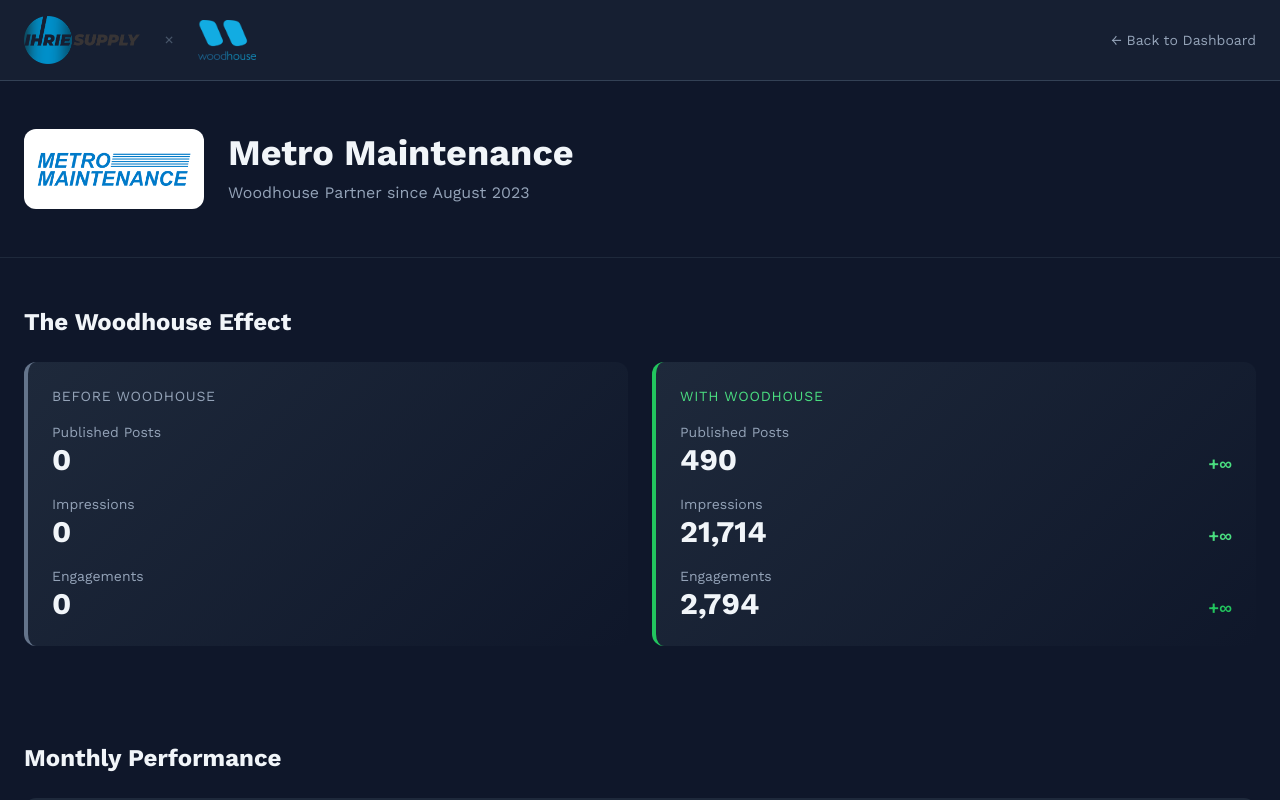
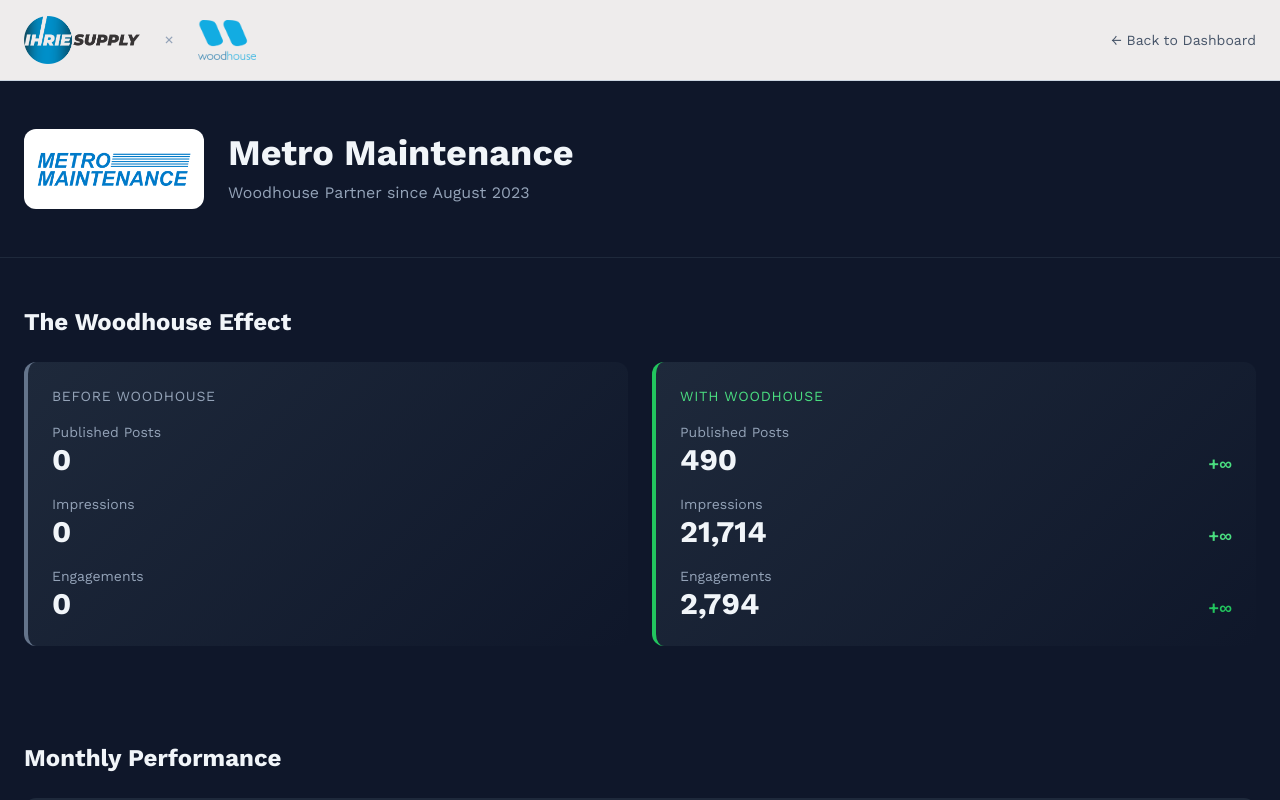
Before and after one commit to heygregwood/woodhouse_agency_turnkey_perfomance, a website: page dealers/metro.html in a window 1280 px wide. Shown: the top 800 px of the page. Drawn offline with nearby package versions, Linux system fonts and the light colour scheme.

Commit message:
Light gray header background for better logo visibility

```diff
--- a/dealers/metro.html
+++ b/dealers/metro.html
@@ -30,14 +30,14 @@
 <body class="bg-slate-900 text-slate-100 min-h-screen">
 
   <!-- Header -->
-  <header class="bg-slate-800/50 border-b border-slate-700">
+  <header class="bg-[#eeecec] border-b border-slate-300">
     <div class="max-w-7xl mx-auto px-6 py-4 flex items-center justify-between">
       <a href="../" class="flex items-center gap-6">
         <img src="../assets/img/ihrie-supply.png" alt="Ihrie Supply" class="h-12">
-        <span class="text-slate-600">×</span>
+        <span class="text-slate-400">×</span>
         <img src="../assets/img/woodhouse_logo.png" alt="Woodhouse" class="h-10">
       </a>
-      <a href="../" class="text-slate-400 hover:text-white text-sm">← Back to Dashboard</a>
+      <a href="../" class="text-slate-600 hover:text-slate-900 text-sm">← Back to Dashboard</a>
     </div>
   </header>
 
```
Also changed, not shown: dealers/advanced-air.html (+3 -3 lines), dealers/airtech.html (+3 -3 lines), dealers/elite-ac.html (+3 -3 lines), dealers/kennedys.html (+3 -3 lines), dealers/nc-heating.html (+3 -3 lines), dealers/scott-plumbing.html (+3 -3 lines), index.html (+3 -3 lines).
